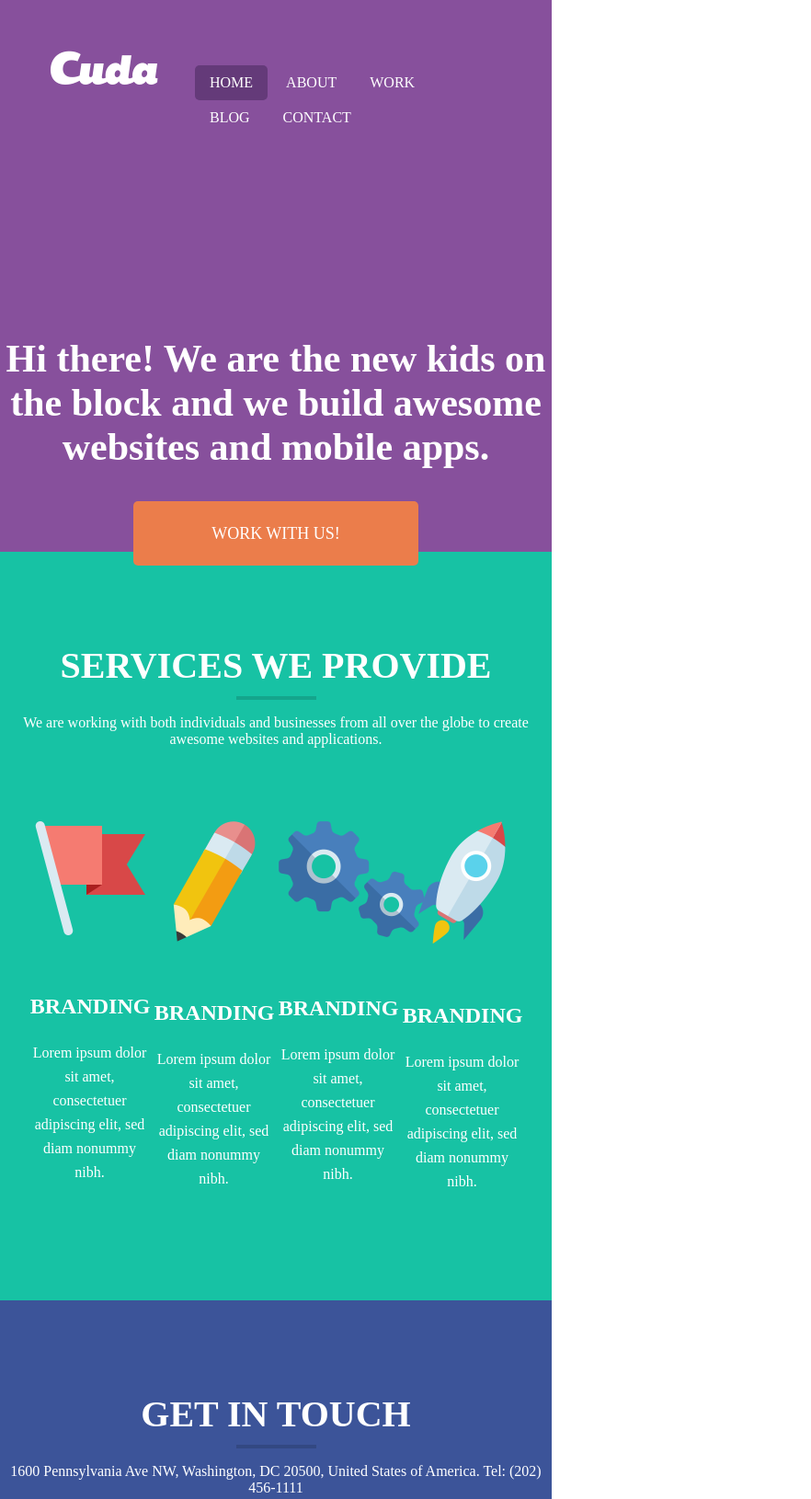
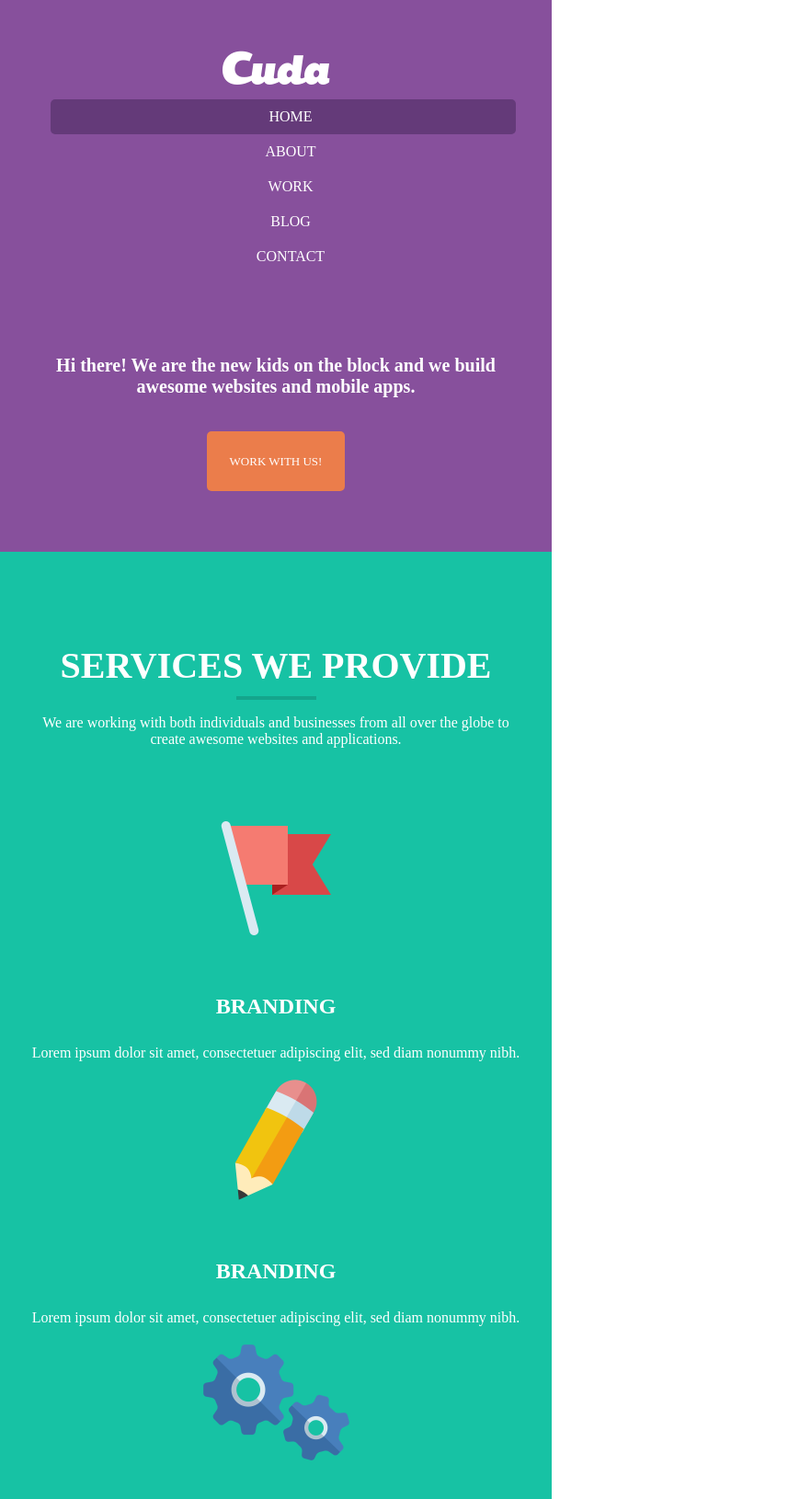
Before and after one commit to deondeondeondeon/HTML-CSS-JS, a plain HTML site: page dita20/index.html in a window 600 px wide. Shown: the top 1630 px of the page at 92% size, 882 px wide, since content can reach past the window. Drawn offline with Linux system fonts and the light colour scheme.

Commit message:
modul 21

```diff
--- a/dita20/css/style.css
+++ b/dita20/css/style.css
@@ -171,3 +171,58 @@ header img{
     width: 117px;
     height: 37px;
 }
+@media only screen and (max-width: 800px){
+    header{
+        flex-direction: column;
+    }
+    nav ul li{
+        width: 100%;
+        text-align: center;
+    }
+    header img{
+        margin-left: auto;
+        margin-right: auto;
+    }
+    .main-heading h1{
+        font-size: 20px;
+        width: 90%;
+        margin-left: auto;
+        margin-right: auto;
+    }
+    .main-heading a{
+        font-size: 13px;
+        padding: 25px;
+    }
+    .main-heading{
+        margin-top: 0;
+    }
+    nav ul li.active{
+        padding-right: 0;
+    }
+    nav ul {
+        padding-left: 0;
+    }
+    .service{
+        width: 100%;
+    }
+    .services-box{
+        flex-direction: column;
+    }
+    .title-box{
+        width: 90%;
+    }
+    .form-row{
+        flex-direction: column;
+    }
+    input[type="text"], input[type="email"], textarea{
+        width: 90%;
+        margin-left: auto;
+        margin-right: auto;
+    }
+    footer ul{
+        flex-direction: column;
+    }
+    footer ul li{
+        text-align: center;
+    }
+}
--- /dev/null
+++ b/dita21/style.css
@@ -0,0 +1,35 @@
+@media(min-width: 600px){
+    body{
+        background-color: #0bb3e6;
+        color: white;
+    }
+    p{
+        column-count: 2;
+    }
+}
+@media all and(max-width: 600px){
+    body{
+        background-color: #0a8d94;
+        color: black;
+    }
+}
+@media all and (orientation: landscape){
+    h1{
+        font-size: 80px;
+    }
+}
+@media all and (orientation: portrait){
+    h1{
+        font-size: 30px;
+    }
+}
+@media (min-width: 600px) and (max-width: 900px){
+    img{
+        display: none;
+    }
+}
+@media print{
+    body{
+        background-color: transparent;
+    }
+}
```
Also changed, not shown: dita21/index.html (added, +31 -0 lines), dita21/img/sun.webp (added), dita21/img/sun1.webp (added).
